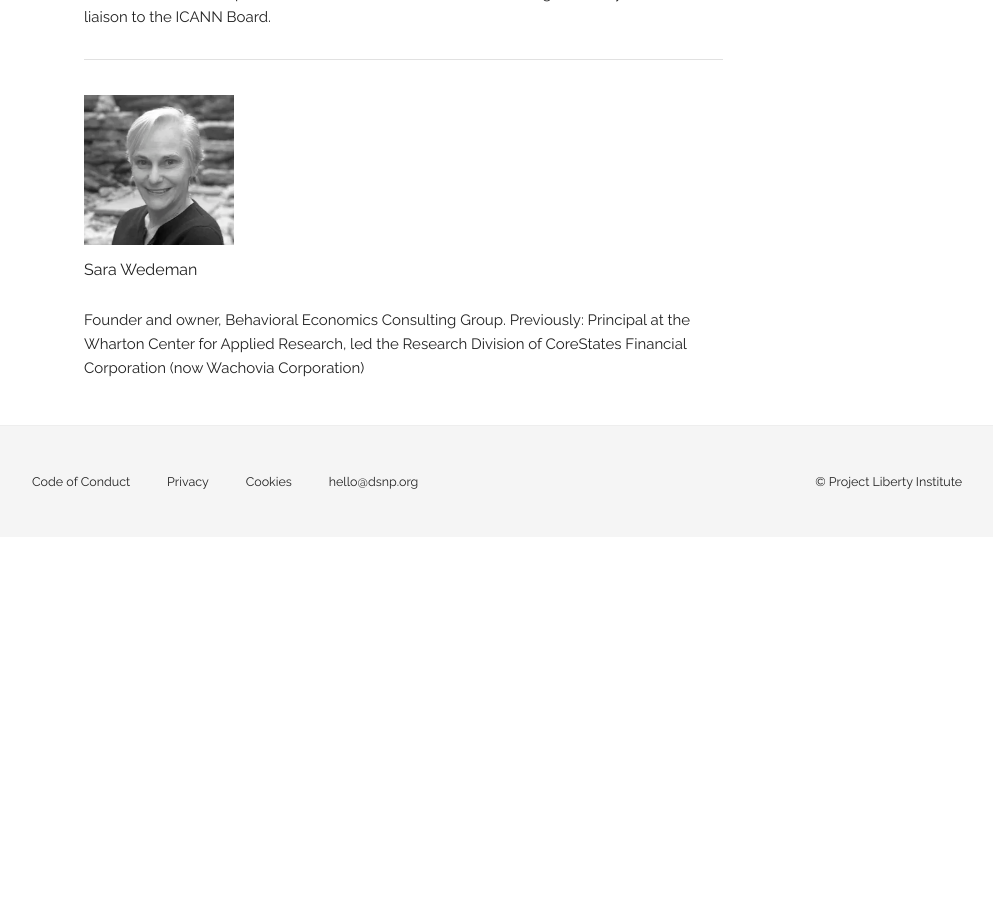
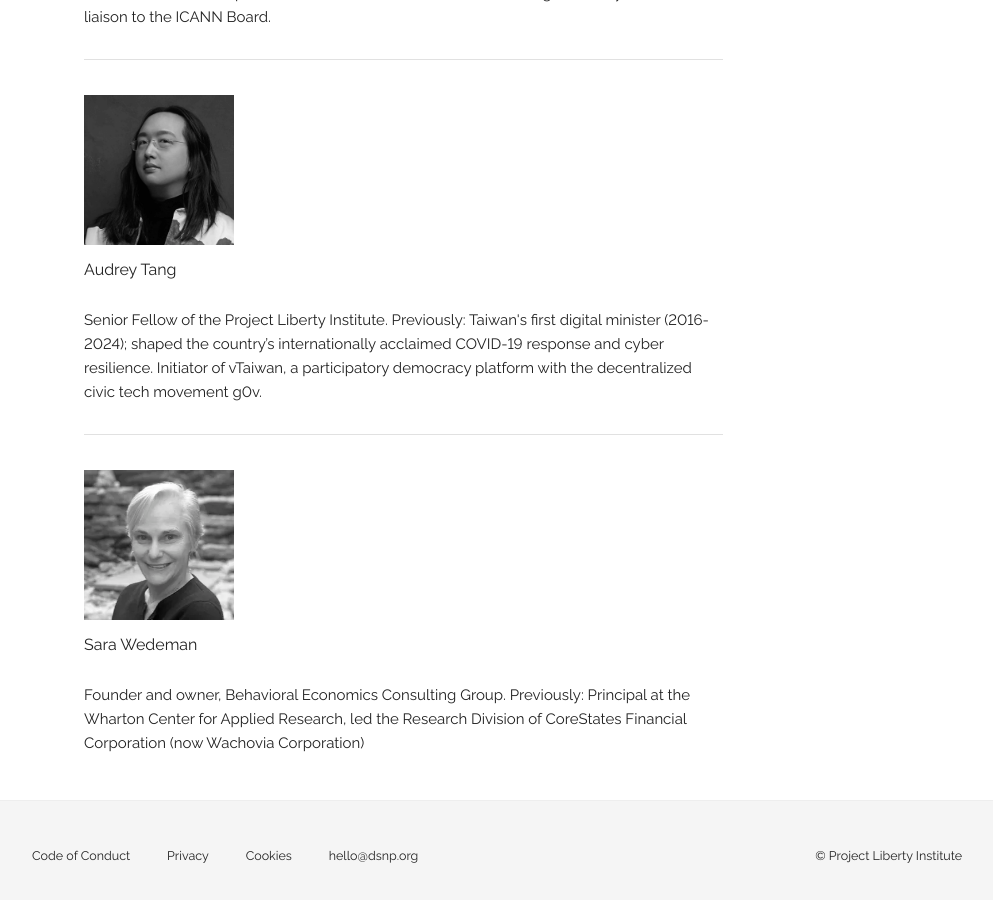
Before and after one commit to DSNP-org/dsnp-web, a Jekyll site: the page built from advisors.html, in a window 1280 px wide and 900 px high, scrolled down 2321 px. Shown: the whole window, without its empty margins (108-1101 px from the left). Built offline with Jekyll 4.4.1, drawn with Linux system fonts in a browser that asks for light colours; comment, search, counter and statistics services are not loaded; before the commit the page ends 2858 px from its top, so only the background shows below that.

Commit message:
Add Audrey to advisors page

```diff
--- a/advisors.html
+++ b/advisors.html
@@ -81,6 +81,16 @@ and CEO, Cortico. Previously: executive
           at-large advisory committee liaison to the ICANN Board.
           </p>
           <hr>
+<p><img src="./images/advisors/tang.webp" height=150></p>
+          <p class="subheading">Audrey Tang</p>
+          <p>
+          Senior Fellow of the Project Liberty Institute. Previously:
+Taiwan's first digital minister (2016-2024); shaped the country’s
+internationally acclaimed COVID-19 response and cyber
+resilience. Initiator of vTaiwan, a participatory democracy platform
+with the decentralized civic tech movement g0v.
+          </p>
+          <hr>
 <p><img src="./images/advisors/wedeman.webp" height=150></p>
 <p class="subheading">Sara Wedeman</p>
 <p>
```
Also changed, not shown: images/advisors/tang.webp (added).
